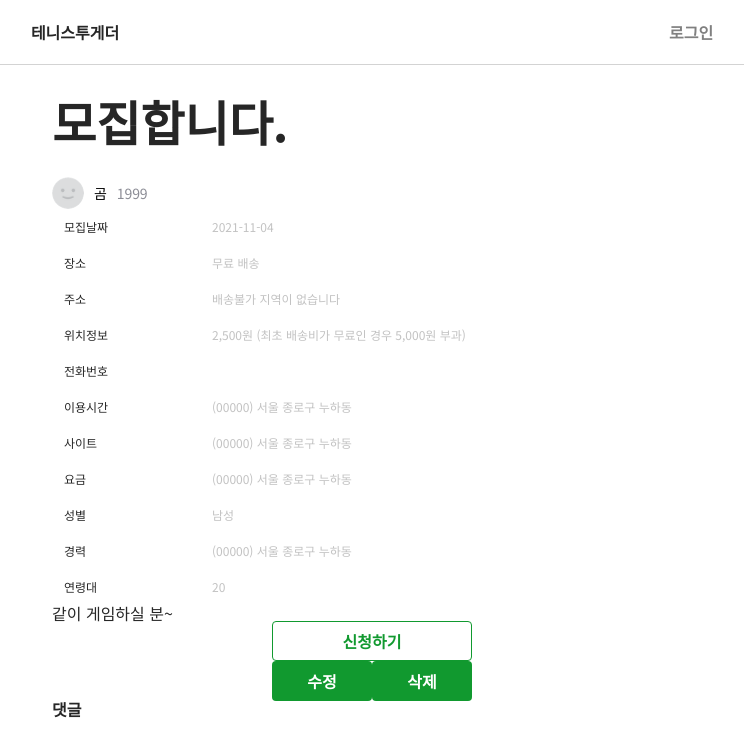
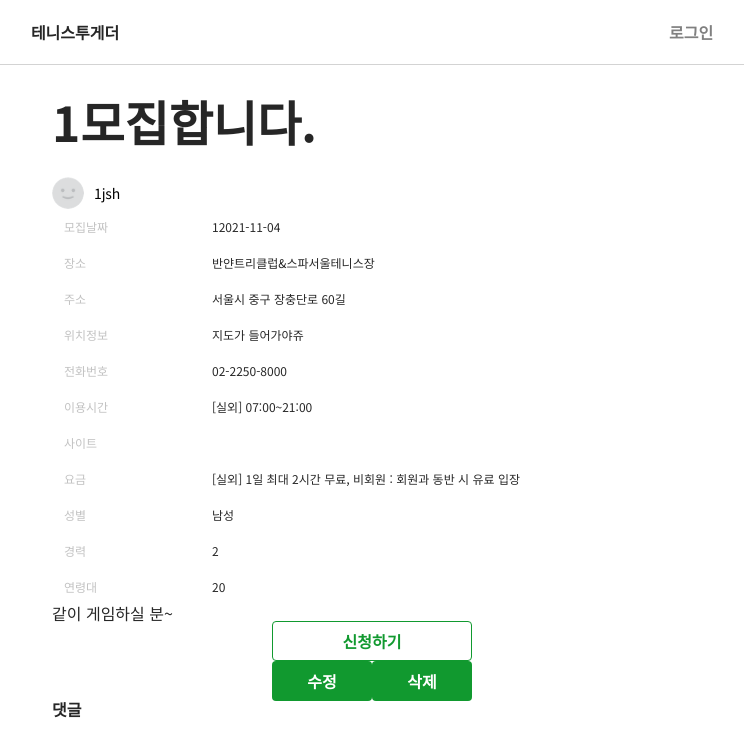
Before and after one commit to ssso-pro1/tennis-together-fe, a React (Create React App) app: page /detail/1 in a window 1280 px wide. Shown: the top 756 px of the page, without its empty margins (268-1012 px from the left). Built offline with nearby package versions, Linux system fonts and the light colour scheme; no server answers; data requests are answered from the project's data file; a web font is replaced by a local one.

Commit message:
🚧 Connecting to Games data.

```diff
--- a/src/App.js
+++ b/src/App.js
@@ -64,7 +64,7 @@ function App({ authService }) {
               <Writing />
             </Route>
             <Route path="/detail/:gameNo">
-              <DetailMain games={games} />
+              <DetailMain />
             </Route>
           </Switch>
         </AuthState>
--- a/src/components/Detail/DetailMain.js
+++ b/src/components/Detail/DetailMain.js
@@ -2,26 +2,39 @@ import React, { useState, useEffect } from 'react'
 import { useParams } from 'react-router'
 import styled from 'styled-components'
 import { Row, Col } from 'antd'
+import axios from 'axios'
 
 import Navbar from '../Common/Navbar'
 import DetailData from '../Detail/DetailData'
 import DetailTable from '../Detail/DetailTable'
 import DetailComments from '../Detail/DetailComments'
 
-import AvatarBase from 'styled-components/Avatar'
+import Avatar from 'styled-components/Avatar'
 import Button from 'styled-components/Buttons'
 
 let nextNo = 11
 
-function DetailMain({ games }) {
+function DetailMain() {
+  const { gameNo } = useParams()
+  const [games, setGames] = useState([])
+
+  const li = useParams()
+  console.log(li)
+
+  // axios games
+  useEffect(() => {
+    axios(`http://localhost:3000/games?gameNo=${gameNo}`) //
+      .then((response) => {
+        console.log(response)
+        setGames(response.data)
+      })
+  }, [])
   // 게임 상세정보
   const [todos, setTodos] = useState(DetailData)
 
   // 선택된 게임
 
   // const [game, setGame] = useState(undefined)
-
-  const { gameNo } = useParams()
 
   /*
   useEffect(() => {
@@ -300,19 +313,17 @@ function DetailMain({ games }) {
       <Navbar />
       <Row>
         <Col span={12} offset={6}>
+          {games &&
+            games.map((game) => (
+              <div key={game.gameNo}>
                 <TitleWrap>
-            <h1>{todos[gameNo].title}</h1>
+                  <h1>
+                    {game.gameNo}
+                    {game.title}
+                  </h1>
                 </TitleWrap>
-          <AvatarBase>
-            <a href="" className="avatarImg" size={'24px'}>
-              {/* <img src="" alt="" /> */}
-            </a>
-            <a href="" className="nickname">
-              <strong>{todos[gameNo].nickname}</strong>
-            </a>
-            <time dateTime={todos[gameNo].str_dt}>{todos[gameNo].str_dt}</time>
-          </AvatarBase>
-          <DetailTable />
+                <Avatar game={game} />
+                <DetailTable game={game} />
                 <Flexbox>
                   <Button Outlined height={'40px'} width={'200px'}>
                     신청하기
@@ -322,6 +333,8 @@ function DetailMain({ games }) {
                   <Button height={'40px'}>수정</Button>
                   <Button height={'40px'}>삭제</Button>
                 </Flexbox>
+              </div>
+            ))}
 
           <p
             style={{ cursor: 'pointer', fontWeight: 'bold' }}
--- a/src/components/Detail/DetailTable.js
+++ b/src/components/Detail/DetailTable.js
@@ -1,35 +1,6 @@
-import React, { useEffect, useState } from 'react'
-import { useParams } from 'react-router'
-
-import axios from 'axios'
-
 import styled from 'styled-components'
 
-export default function DetailTable() {
-  const { gameNo } = useParams()
-
-  const [info, setInfo] = useState([])
-
-  // useEffect(() => {
-  //   fetch('http://localhost:3000/games?gameNo=1')
-  //     .then((res) => {
-  //       return res.json()
-  //     })
-  //     .then((data) => {
-  //       console.log(data)
-  //       setInfo(data)
-  //     })
-  // }, [])
-  useEffect(() => {
-    const fetchUsers = async () => {
-      try {
-        const response = await axios.get('http://localhost:3000/games?gameNo=1')
-        setInfo(response.data)
-      } catch (e) {}
-    }
-    fetchUsers()
-  }, [])
-
+export default function DetailTable({ game }) {
   const TableStyle = styled.div`
     .info-table {
       width: 100%;
@@ -50,69 +21,70 @@ export default function DetailTable() {
       th {
         width: 160px;
         font-weight: 400;
+        color: #9999;
       }
 
       td {
         padding-left: 0;
-        color: #9999;
       }
     }
   `
   return (
     <div>
-      {info.map((infos) => (
-        <TableStyle key={infos.gameNo}>
+      <TableStyle key={game.gameNo}>
         <table class="info-table">
           <tbody>
             <tr>
               <th scope="row">모집날짜</th>
-                <td>{infos.strDt}</td>
+              <td>
+                {game.gameNo}
+                {game.strDt}
+              </td>
             </tr>
             <tr>
               <th scope="row">장소</th>
-                <td>무료 배송</td>
+              <td>{game.court.name}</td>
             </tr>
             <tr>
               <th scope="row">주소</th>
-                <td>배송불가 지역이 없습니다</td>
+              <td>{game.court.roadAdr}</td>
             </tr>
             <tr>
               <th scope="row">위치정보</th>
-                <td>2,500원 (최초 배송비가 무료인 경우 5,000원 부과)</td>
+              <td>지도가 들어가야쥬</td>
             </tr>
             <tr>
               <th scope="row">전화번호</th>
-                <td></td>
+              <td>{game.court.courtContact}</td>
             </tr>
             <tr>
               <th scope="row">이용시간</th>
-                <td>(00000) 서울 종로구 누하동</td>
+              <td>{game.court.operateTime}</td>
             </tr>
             <tr>
               <th scope="row">사이트</th>
-                <td>(00000) 서울 종로구 누하동</td>
+              <td>{game.court.orgUrl}</td>
             </tr>
             <tr>
               <th scope="row">요금</th>
-                <td>(00000) 서울 종로구 누하동</td>
+              <td>{game.court.price}</td>
             </tr>
             <tr>
               <th scope="row">성별</th>
-                <td>{infos.genderType}</td>
+              <td>{game.genderType}</td>
             </tr>
             <tr>
               <th scope="row">경력</th>
-                <td>(00000) 서울 종로구 누하동</td>
+              <td>{game.historyType}</td>
             </tr>
             <tr>
               <th scope="row">연령대</th>
-                <td>{infos.ageType}</td>
+              <td>{game.ageType}</td>
             </tr>
           </tbody>
         </table>
-          <p>{infos.content}</p>
+        <p>{game.content}</p>
       </TableStyle>
-      ))}
     </div>
   )
 }
--- a/src/styled-components/Avatar.js
+++ b/src/styled-components/Avatar.js
@@ -1,6 +1,7 @@
-import styled, { css } from 'styled-components'
+import styled from 'styled-components'
 import DefaultImg from './assets/images/img-user-default.png'
 
+const Avatar = ({ game }) => {
   const AvatarBase = styled.div`
     display: flex;
     align-items: center;
@@ -37,5 +38,24 @@ const AvatarBase = styled.div`
       color: #8c8d96;
     }
   `
+  return (
+    <div>
+      <AvatarBase>
+        <a href="" className="avatarImg" size={'24px'}>
+          {/* <img
+          src="../styled-components/assets/images/img-user-02.png"
+          alt=""
+        /> */}
+        </a>
+        <a href="" className="nickname">
+          <strong>
+            {game.gameNo}
+            {game.gameCreator.nickName}
+          </strong>
+        </a>
+      </AvatarBase>
+    </div>
+  )
+}
 
-export default AvatarBase
+export default Avatar
```
Also changed, not shown: src/components/Detail/CommmentList.js (added, +30 -0 lines). Lines whose indentation alone changed are shown as unchanged.
